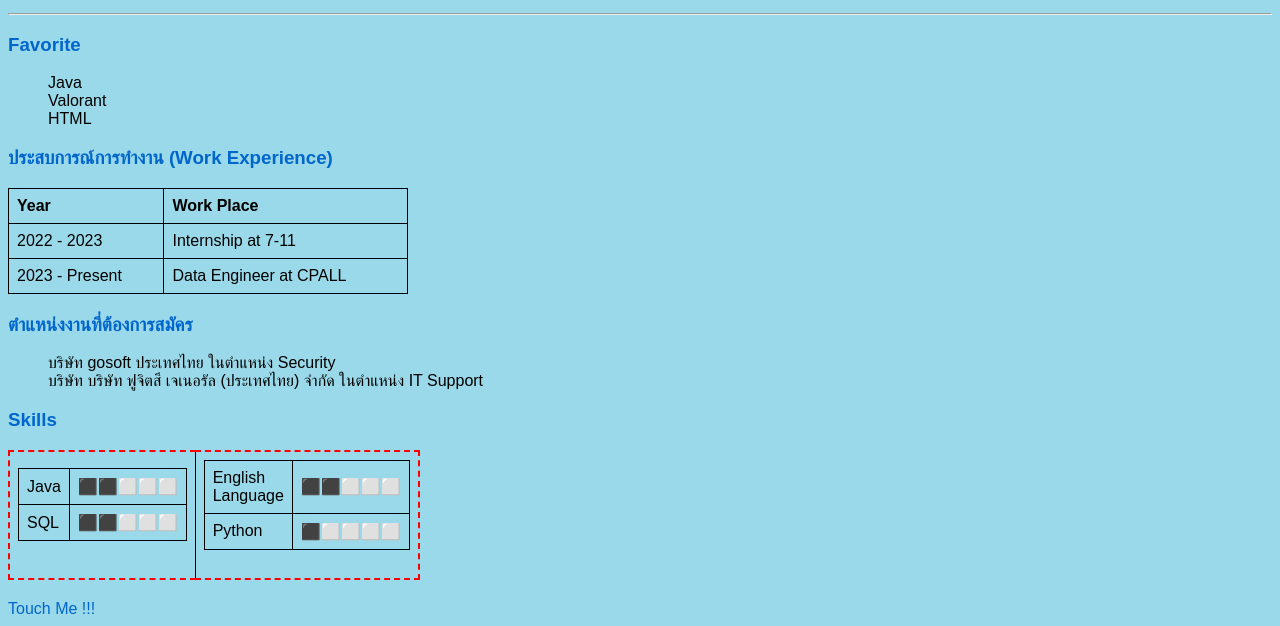
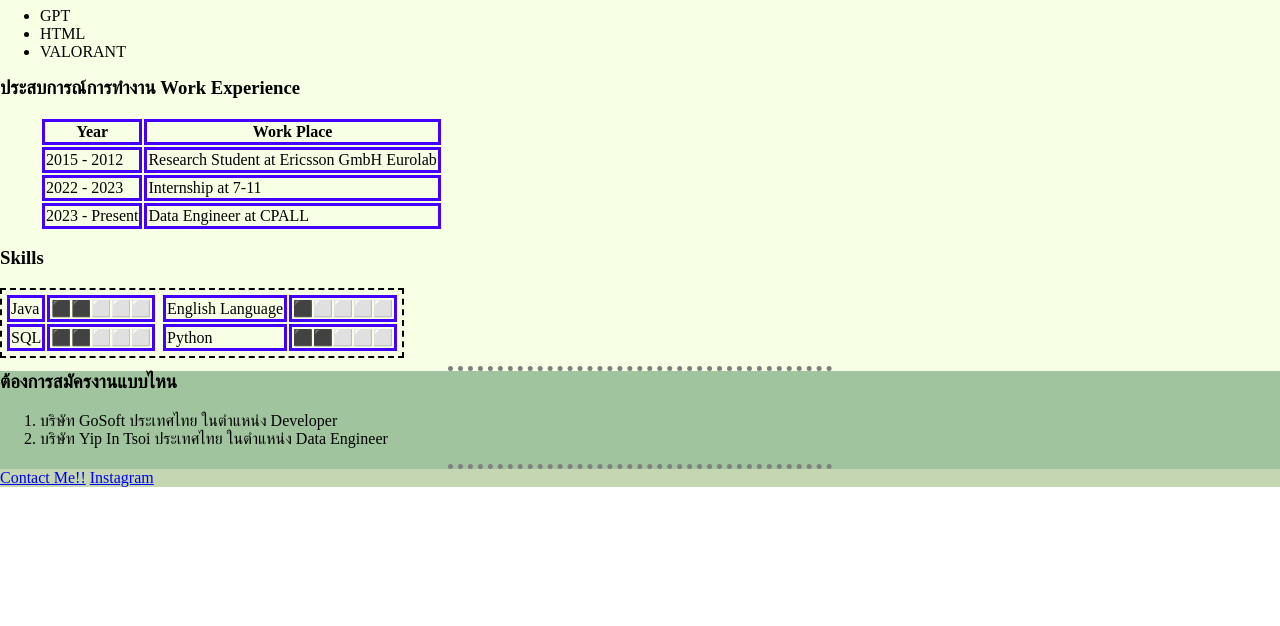
Before and after one commit to P0ndd/P0ndd, a plain HTML site: page index.html in a window 1280 px wide. Shown: the part 413-1039 px from the top of the page. After the commit the page ends 900 px from the top, so only its background shows below. Drawn offline with Linux system fonts and the light colour scheme.

Commit message:
Add files via upload

```diff
--- a/index.html
+++ b/index.html
@@ -1,73 +1,107 @@
 <!DOCTYPE html>
 <html lang="en">
 <head>
+
     <meta charset="UTF-8">
     <meta name="viewport" content="width=device-width, initial-scale=1.0">
-    <title>Siraphop Patsopar </title>
+    <title>Siraphop Patsopar</title>
     <link rel="stylesheet" href="style.css">
+    <link rel="shortcut icon" href="favicon.png" type="image/x-icon">
 </head>
 <body>
-    <img src="Siraphop.jpg" alt="รูปภาพของคุณ" width="300" height="300">
-    <h1>Siraphop Patsopar</h1>
-    <p>หน้าเพจนี้เป็นส่วนหนึ่งของวิชา <b>Selected Topics in CAI and DIT</b> สำหรับนักศึกษาปีรหัส 65</p>
+
+    <div class="header">
+      <table cellspacing="20">
+        <tr>
+            <td>
+                <img style = "height: 300px; border:solid; border-width:10px;" class = "profile" src="Siraphop.jpg" alt="">
+            </td>
+            <td>
+                <h1 style = "margin-bottom: 5px;">สิรภพ พัดโสภา</h1>
+                <p style="margin-top: 2px;">หน้าเพจนี้เป็นส่วนหนึ่งของวิชา <b>Selected Topics in CAI and DIT</b>
+                สำหรับนักศึกษาปีรหัส 65</p>
+            </td>
+        </tr>
+    </table>
+
+
     <hr>
-    <h3>Favorite</h3>
+    </div>
+
+    <div class = "middle">
+         <h3>ความสนใจ</h3>
     <ul>
-        <li>Java</li>
-        <li>Valorant</li>
+        <li>GPT</li>
         <li>HTML</li>
+        <li>VALORANT</li>
     </ul>
-    <h3>ประสบการณ์การทำงาน (Work Experience)</h3>
+    <h3>ประสบการณ์การทำงาน Work Experience</h3>
+    <ul>
         <table>
             <tr>
-            <th>
+                <th class = "blackpink">
                     Year
                 </th>
-            <th>
+                <th class = "blackpink">
                     Work Place
                 </th>
-        <tr>
-        </tr>
-            <td>2022 - 2023</td>
-            <td>Internship at 7-11</td>
             </tr>
             <tr>
-            <td>2023 - Present</td>
-            <td>Data Engineer at CPALL</td>
+                <td class = "blackpink">2015 - 2012</td>
+                <td class = "blackpink">Research Student at Ericsson GmbH Eurolab</td>
+            </tr>
+            <tr>
+                <td class = "blackpink">2022 - 2023</td>
+                <td class = "blackpink">Internship at 7-11</td>
+            </tr>
+            <tr>
+                <td class = "blackpink">2023 - Present</td>
+                <td class = "blackpink">Data Engineer at CPALL</td>
             </tr>
         </table>
-    <h3>ตำแหน่งงานที่ต้องการสมัคร</h3>
-    <ol>
-        <li>บริษัท gosoft ประเทศไทย ในตำแหน่ง Security</li>
-        <li>บริษัท บริษัท ฟูจิตสึ เจเนอรัล (ประเทศไทย) จำกัด ในตำแหน่ง IT Support</li>
-    </ol>
+    </ul>
     <h3>Skills</h3>
-        <table style="border: dashed red 2px;">
+        <table style="border: dashed rgb(0, 0, 0) 2px;">
             <tr>
                 <td><table>
                 <tr>
-                    <td class = >Java</td>
-                    <td class = >⬛⬛⬜⬜⬜</td>
+                    <td class = "blackpink">Java</td>
+                    <td class = "blackpink">⬛⬛⬜⬜⬜</td>
                 </tr>
                 <tr>
-                    <td class = >SQL</td>
-                    <td class = >⬛⬛⬜⬜⬜</td>
+                    <td class = "blackpink">SQL</td>
+                    <td class = "blackpink">⬛⬛⬜⬜⬜</td>
                 </tr>
             </table></td>
                 <td><table>
                 <tr>
-                    <td class = >English Language</td>
-                    <td class = >⬛⬛⬜⬜⬜</td>
+                    <td class = "blackpink">English Language</td>
+                    <td class = "blackpink">⬛⬜⬜⬜⬜</td>
                 </tr>
                 <tr>
-                    <td class = >Python</td>
-                    <td class = >⬛⬜⬜⬜⬜</td>
+                    <td class = "blackpink">Python</td>
+                    <td class = "blackpink">⬛⬛⬜⬜⬜</td>
                 </tr>
             </table></td>
             </tr>
             <!--
              -->
         </table>
-    <a href="contact.html">Touch Me !!!</a>
+        <hr>
+    </div>
+    <div class = "bottom">
+        <h3>ต้องการสมัครงานแบบไหน</h3>
+            <ol>
+                <li>บริษัท GoSoft ประเทศไทย ในตำแหน่ง Developer</li>
+                <li>บริษัท Yip In Tsoi ประเทศไทย ในตำแหน่ง Data Engineer</li>
+            </ol>
+            <hr>
+    </div>
+
+    <div class = "contact">
+        <a href = "contact.html">Contact Me!!</a>
+        <a href = "https://instagram.com/p0ndd__/">Instagram</a>
+    </div>
+
     </body>
 </html>
--- a/style.css
+++ b/style.css
@@ -1,63 +1,34 @@
-/* เลือกสีพื้นหลังหน้าเว็บ */
-body {
-    background-color: #9ad9e9; /* สีเทาอ่อน */
-    font-family: Arial, sans-serif; /* เปลี่ยนแบบอักษรเป็น Arial หรือแบบอักษรอื่น */
+.blackpink {
+    border: solid rgb(68, 0, 255) 3px;
+}
+.bottom {
+    background-color:rgb(160, 196, 157);
+}
+.contact {
+    background-color: rgb(196, 215, 178);
+}
+.header{
+    background-color: rgb(225, 236, 200);
+}
+.middle{
+    background-color: rgb(247, 255, 229);
+}
+.profile {
+    border-radius: 50%;
 }
 
-/* จัดกล่องข้อความหัวเรื่อง */
-h1 {
-    color: #333; /* สีข้อความเป็นสีเทาเข้ม */
+body {
+    margin: 0;
 }
-
-/* จัดกล่องข้อความย่อย */
 h3 {
-    color: #0066cc; /* สีข้อความเป็นสีน้ำเงิน */
+    margin-top: 0;
 }
-
-/* รูปแสดงความสวยงาม */
-img {
-    border-radius: 50%; /* ทำให้รูปเป็นรูปวงกลม */
-    box-shadow: 0 0 10px rgba(0, 0, 0, 0.2); /* เพิ่มเงาให้กับรูป */
+hr {
+    /* background-color: white; */
+    border-style: dotted none none;
+    /* height: 0; */
+    width: 30%;
+    border-color: grey;
+    border-width:5px;
+    margin-bottom: 0;
 }
-
-/* จัดรูปแบบรายการลิสต์ */
-ul, ol {
-    list-style: none; /* ไม่แสดงลูกศรหรือตัวเลขข้างหน้ารายการลิสต์ */
-}
-
-/* กล่องเทาขอบรอบข้อความที่มีข้อมูลเวลาทำงาน */
-table {
-    border-collapse: collapse;
-    width: 100%;
-    max-width: 400px; /* จำกัดความกว้างของตาราง */
-    margin-bottom: 20px; /* ขยับตารางลงด้านล่าง */
-}
-
-table, th, td {
-    border: 1px solid #000000; /* กำหนดเส้นขอบของตาราง */
-}
-
-th, td {
-    padding: 8px; /* ระยะห่างของข้อความจากขอบตาราง */
-    text-align: left; /* จัดข้อความในตารางเป็นชิดซ้าย */
-}
-
-/* การจัดรูปแบบระดับความสามารถ (Skills) */
-.skill-table {
-    width: 50%;
-}
-
-.skill-table td {
-    padding: 8px;
-}
-
-/* ลิงค์การติดต่อ */
-a {
-    color: #0066cc; /* เปลี่ยนสีลิงค์เป็นสีน้ำเงิน */
-    text-decoration: none; /* ไม่ให้มีเส้นใต้งานลิงค์ */
-}
-
-/* สร้างการเลื่อนเมาส์ (hover) ของลิงค์ */
-a:hover {
-    text-decoration: underline; /* ให้มีเส้นใต้งานลิงค์เมื่อเลื่อนเมาส์เหนือลิงค์ */
-}
```
Also changed, not shown: contact.html (+25 -11 lines), favicon.png (added). Lines whose indentation alone changed are shown as unchanged.
